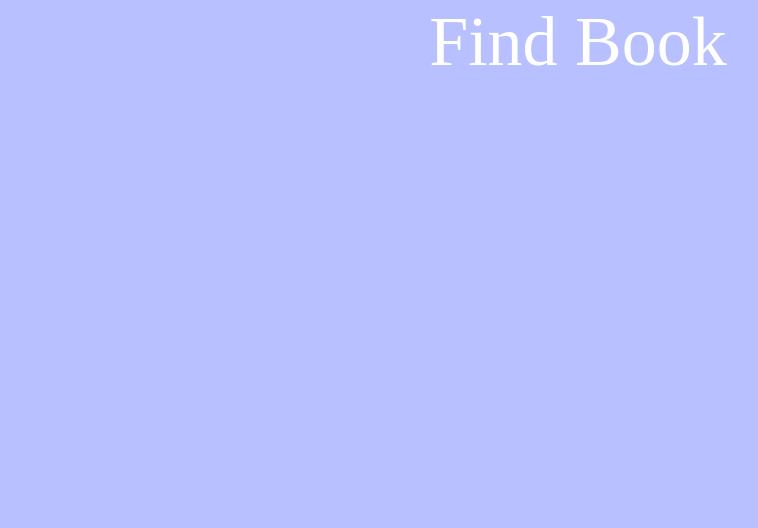
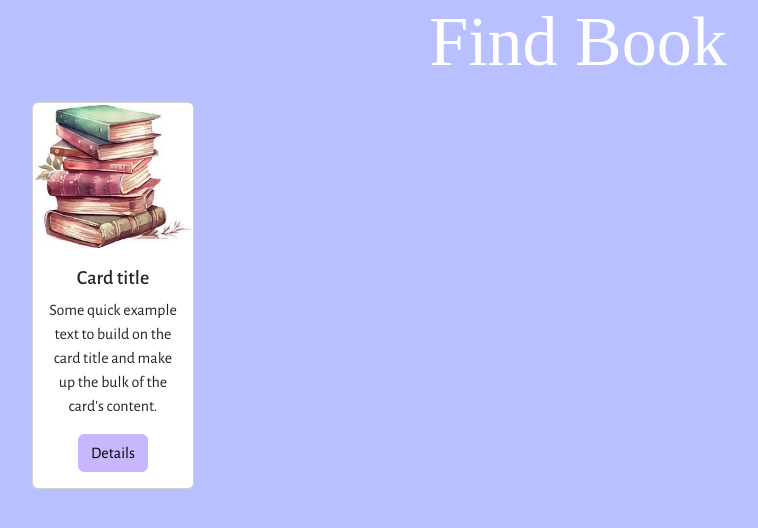
Before and after one commit to Eda-Inal/book-search, a React (Create React App) app: page / in a window 1280 px wide. Shown: the top 528 px of the page, without its empty margins (62-820 px from the left). Built offline with nearby package versions, Linux system fonts and the light colour scheme; a web font is replaced by a local one.

Commit message:
add css in books page

```diff
--- a/src/App.jsx
+++ b/src/App.jsx
@@ -1,10 +1,9 @@
-
-import Header from './components/Header';
+import Main from "./components/Main";
 
 function App() {
   return (
     <div className="app">
-  <Header/>
+  <Main/>
 
     </div>
   );
--- /dev/null
+++ b/src/components/Books/index.jsx
@@ -0,0 +1,25 @@
+import React from 'react'
+import "./index.scss"
+import book from "../../assets/book.jpg"
+
+
+function Book() {
+  return (
+    <div className="container text-center mx-auto">
+      <div className="row mx-auto">
+    <div className="col-12 col-sm-6 col-md-4 col-lg-3 col-xl-2">
+      <div className="card" >
+<img src={book} alt="" />
+  <div className="card-body">
+    <h5 className="card-title">Card title</h5>
+    <p className="card-text">Some quick example text to build on the card title and make up the bulk of the card's content.</p>
+    <a href="#" className="btn btn-info">Details</a>
+  </div>
+</div>
+</div>
+  </div>
+  </div>
+  )
+}
+
+export default Book
--- /dev/null
+++ b/src/components/Books/index.scss
@@ -0,0 +1,30 @@
+
+  .card {
+    max-width: 300px;
+    margin: 10px auto;
+
+
+
+  }
+
+  .card img {
+    max-width: 100%;
+    max-height: 200px;
+    padding: 2px;
+    margin: 0 auto;
+
+  }
+
+  @media (max-width: 768px) {
+    .card {
+      max-width: 250px;
+
+    }
+  }
+
+  @media (max-width: 576px) {
+    .card {
+      max-width: 250px;
+
+    }
+  }
--- /dev/null
+++ b/src/components/Main/index.jsx
@@ -0,0 +1,15 @@
+import React from 'react'
+import Header from '../Header'
+import Books from '../Books'
+
+function Main() {
+  return (
+    <div>
+      <Header/>
+      <Books/>
+
+    </div>
+  )
+}
+
+export default Main
--- a/src/styles/main.scss
+++ b/src/styles/main.scss
@@ -1,7 +1,9 @@
 @import url('https://fonts.googleapis.com/css2?family=Alegreya+Sans:ital,wght@0,100;0,300;0,400;0,500;0,700;0,800;0,900;1,100;1,300;1,400;1,500;1,700;1,800;1,900&family=Playfair+Display:ital,wght@0,400..900;1,400..900&display=swap');
 
 $warning: #b8c0ff;
-$text-primary :#fff;
+$primary : #fff;
+$secondary : #bbd0ff;
+$info :#c8b6ff;
 
 
 @import '../../node_modules/bootstrap/scss/bootstrap';
@@ -9,5 +11,5 @@ $text-primary :#fff;
 body {
   background-color: $warning;
   font-family: "Alegreya Sans", sans-serif;
-  color: $text-primary;
+  color: $primary;
 }
```
Also changed, not shown: src/assets/book.jpg (added).
